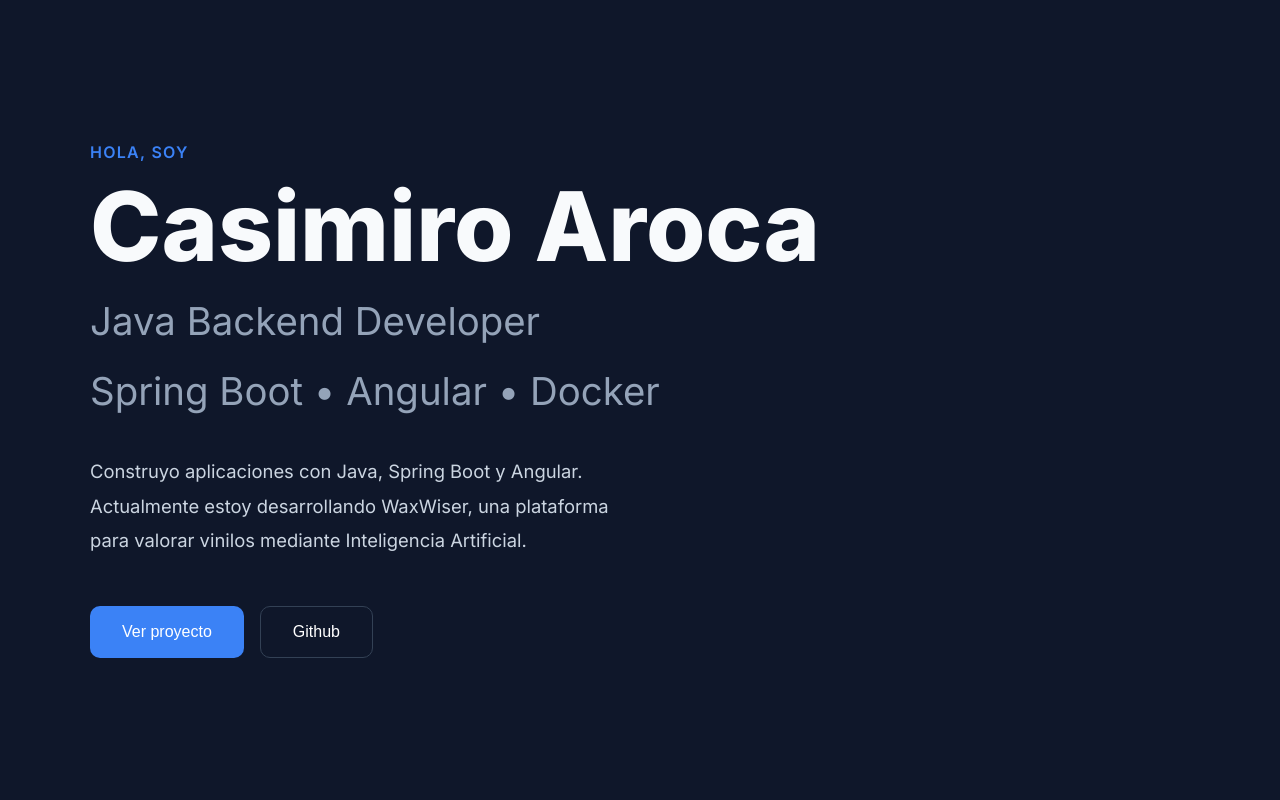
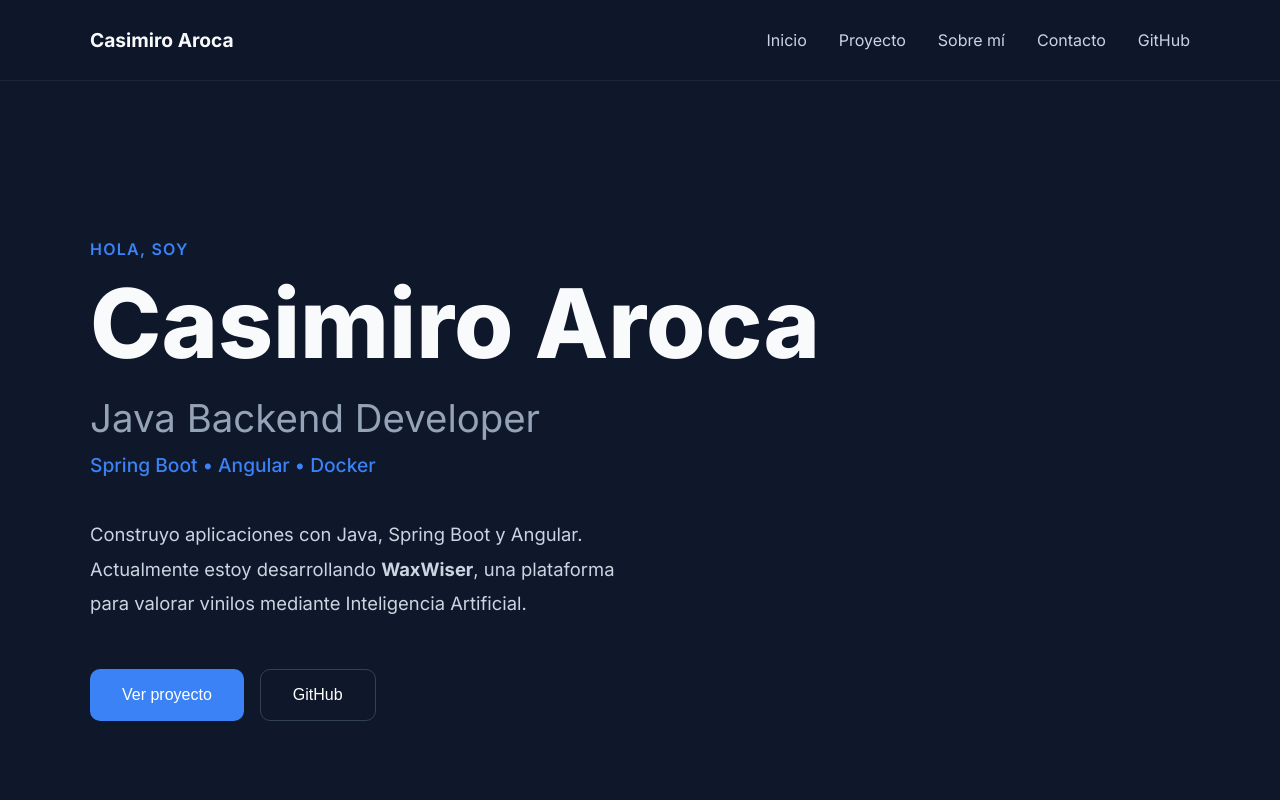
Before and after one commit to elcasier87/portfolio, an Angular app: page / in a window 1280 px wide. Shown: the top 800 px of the page. Built offline with nearby package versions, Linux system fonts and the light colour scheme.

Commit message:
feat(home): add hero section and navigation bar

```diff
--- a/src/app/pages/home/home.html
+++ b/src/app/pages/home/home.html
@@ -1,3 +1,33 @@
+<header>
+
+  <nav>
+
+    <div class="logo">
+      Casimiro Aroca
+    </div>
+
+    <ul>
+
+      <li><a href="#hero">Inicio</a></li>
+
+      <li><a href="#featured-project">Proyecto</a></li>
+
+      <li><a href="#about">Sobre mí</a></li>
+
+      <li><a href="#contact">Contacto</a></li>
+
+      <li>
+        <a href="https://github.com/elcasier87" target="_blank">
+          GitHub
+        </a>
+      </li>
+
+    </ul>
+
+  </nav>
+
+</header>
+
 <main>
 
   <section id="hero">
@@ -14,13 +44,13 @@
       Java Backend Developer
     </h2>
 
-    <h2>
+    <h3 class="hero-tech">
       Spring Boot • Angular • Docker
-    </h2>
+    </h3>
 
     <p class="hero-description">
       Construyo aplicaciones con Java, Spring Boot y Angular.
-      Actualmente estoy desarrollando WaxWiser, una plataforma para valorar vinilos mediante Inteligencia Artificial.
+      Actualmente estoy desarrollando <strong>WaxWiser</strong>, una plataforma para valorar vinilos mediante Inteligencia Artificial.
     </p>
 
     <div class="hero-buttons">
@@ -30,7 +60,7 @@
       </button>
 
       <button>
-        Github
+        GitHub
       </button>
 
     </div>
@@ -49,4 +79,24 @@
 
   </section>
 
+  <section id="about">
+
+    <h2>Sobre mí</h2>
+
+    <p>
+      Arquitecto de formación con más de 10 años de experiencia. Actualmente desarrollo aplicaciones con Java, Spring Boot y Angular, especializándome en backend y arquitectura de software.
+    </p>
+
+  </section>
+
+  <section id="contact">
+
+    <h2>Contacto</h2>
+
+    <p>
+      ¿Hablamos?
+    </p>
+
+  </section>
+
 </main>
--- a/src/app/pages/home/home.scss
+++ b/src/app/pages/home/home.scss
@@ -1,7 +1,8 @@
 main {
 
     width: min(1100px, 90%);
-    margin: 0 auto;
+    margin: auto;
+    padding-top:80px;
 
 }
 
@@ -69,6 +70,13 @@ h2 {
 
 }
 
+.hero-tech {
+    margin-top: .75rem;
+    color: #3b82f6;
+    font-size: 1.2rem;
+    font-weight: 500;
+}
+
 .hero-buttons {
 
     display: flex;
@@ -122,3 +130,73 @@ button:last-child:hover{
     background:#1e293b;
 
 }
+
+header {
+
+    position: fixed;
+
+    top: 0;
+
+    left: 0;
+
+    width: 100%;
+
+    backdrop-filter: blur(12px);
+
+    background: rgba(15, 23, 42, .75);
+
+    border-bottom: 1px solid rgba(255,255,255,.06);
+
+    z-index: 1000;
+
+}
+
+nav{
+
+    width:min(1100px,90%);
+
+    height:80px;
+
+    margin:auto;
+
+    display:flex;
+
+    justify-content:space-between;
+
+    align-items:center;
+
+}
+
+.logo{
+
+    font-size:1.2rem;
+
+    font-weight:700;
+
+}
+
+ul{
+
+    list-style:none;
+
+    display:flex;
+
+    gap:2rem;
+
+}
+
+a{
+
+    color:#cbd5e1;
+
+    text-decoration:none;
+
+    transition:.25s;
+
+}
+
+a:hover{
+
+    color:white;
+
+}
```
